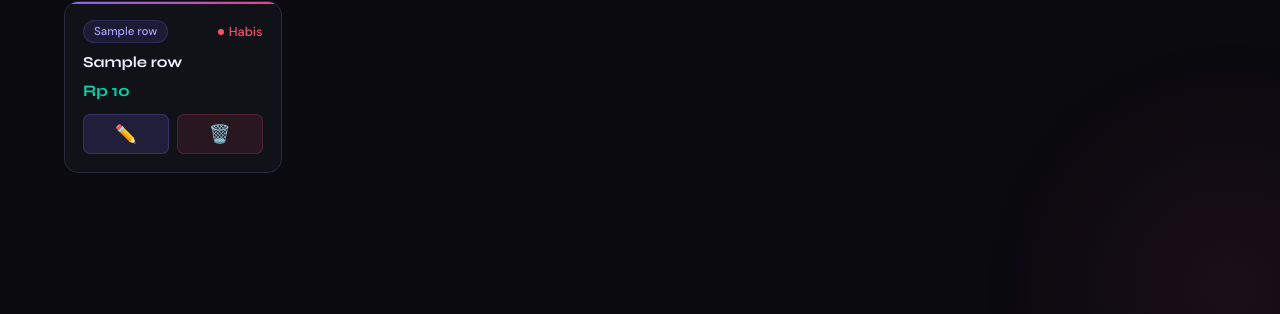
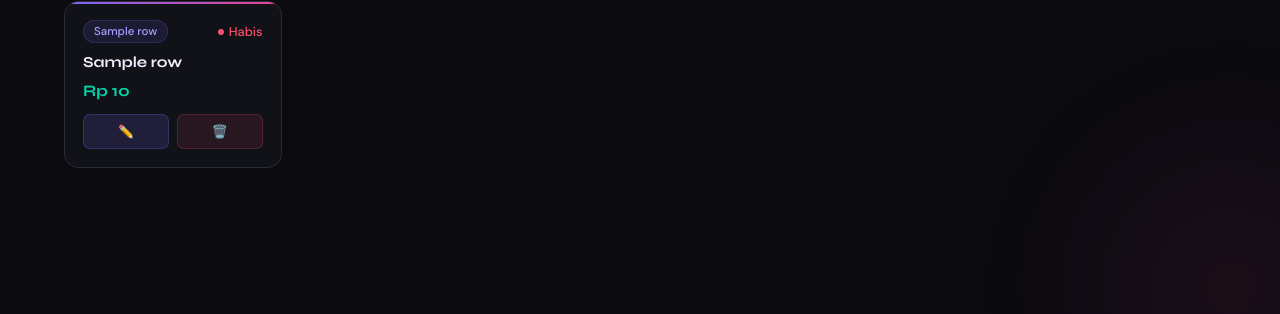
Before and after one commit to jhnmira/manajemen-electronic, a Flask app: template templates/index.html in a window 1280 px wide. Shown: the part 463-777 px from the top of the page. Run offline with Flask 3, Linux system fonts and the light colour scheme; the template is opened without the code that fills it: most values are stand-ins (such as "Sample title", 1, 10 or a date in 2020).

Commit message:
Update index.html

```diff
--- a/templates/index.html
+++ b/templates/index.html
@@ -132,7 +132,7 @@
         background: rgba(124,106,247,0.15); color: #a49fff;
         border: 1px solid rgba(124,106,247,0.25);
         text-decoration: none; display: flex; align-items: center;
-        justify-content: center; font-size: 1.1rem;
+        justify-content: center; font-size: 0.8rem;
         transition: background 0.2s, transform 0.15s; cursor: pointer;
       }
       .btn-edit:hover { background: rgba(124,106,247,0.25); transform: translateY(-1px); }
@@ -141,7 +141,7 @@
         background: rgba(255,77,109,0.1); color: #ff6b87;
         border: 1px solid rgba(255,77,109,0.2);
         text-decoration: none; display: flex; align-items: center;
-        justify-content: center; font-size: 1.1rem;
+        justify-content: center; font-size: 0.8rem;
         transition: background 0.2s, transform 0.15s; cursor: pointer;
       }
       .btn-delete:hover { background: rgba(255,77,109,0.2); transform: translateY(-1px); }
```
